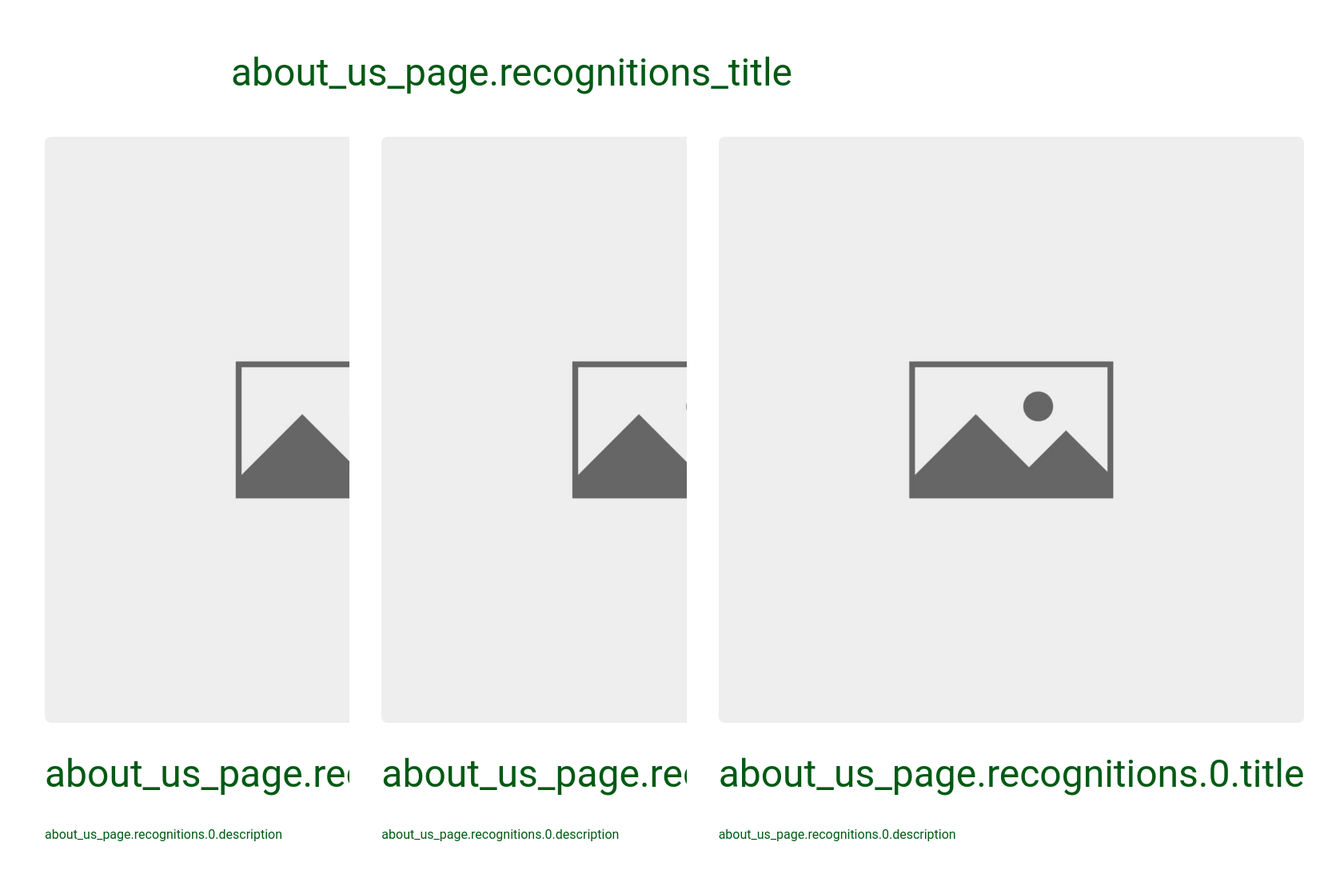
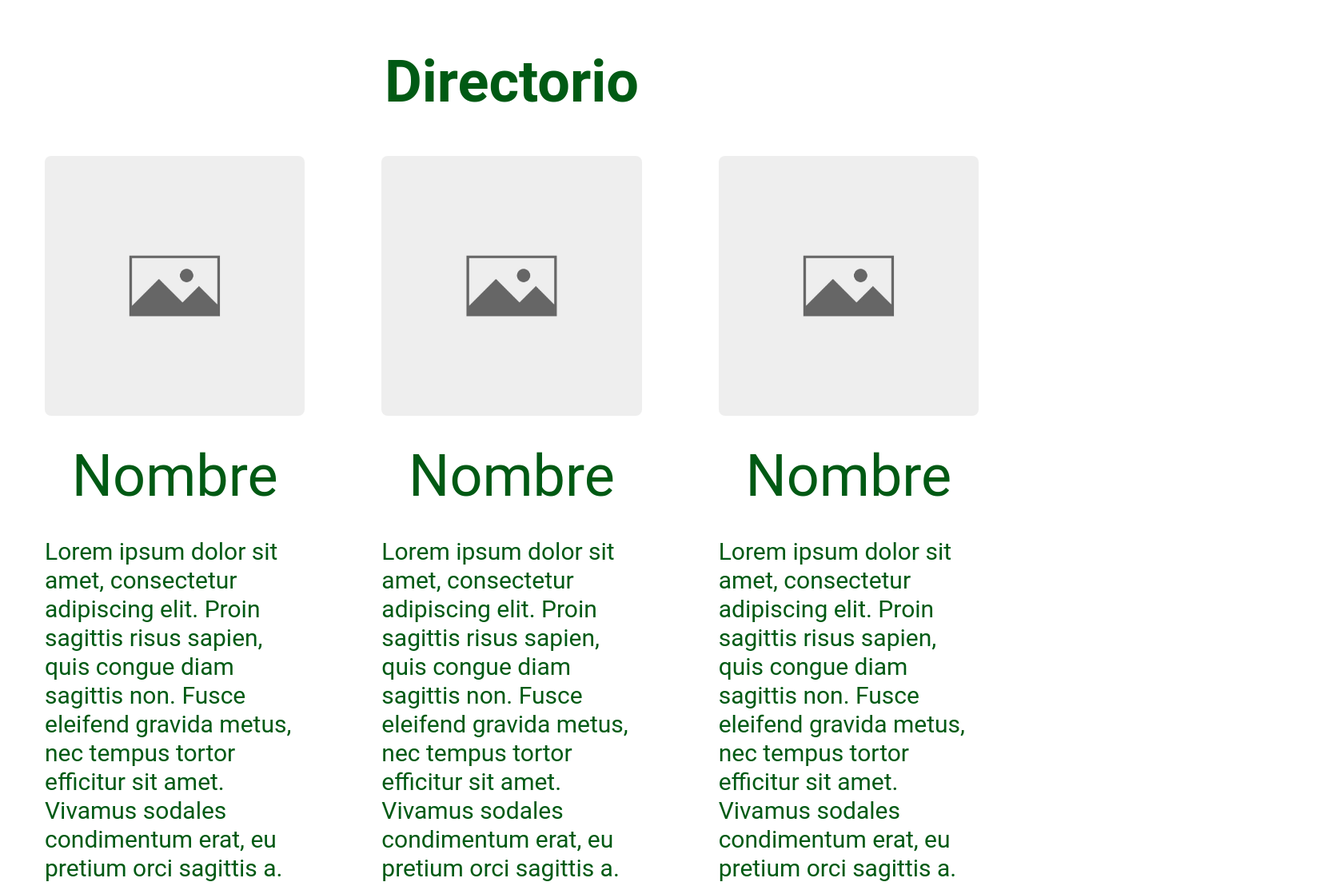
Before and after one commit to SamuelEscobar0761/csp-app, a React (Vite) app: page /about_us in a window 1280 px wide. Shown: the part 3800-4908 px from the top of the page at 80% size, 1671 px wide, since content can reach past the window. Built offline with nearby package versions, Linux system fonts and the light colour scheme.

Commit message:
trabajando en about us

```diff
--- a/public/locales/es/ns1.json
+++ b/public/locales/es/ns1.json
@@ -31,6 +31,7 @@
             "title": "Visión",
             "description":"Lorem ipsum dolor sit amet, consectetur adipiscing elit. Proin sagittis risus sapien, quis congue diam sagittis non. Fusce eleifend gravida metus, nec tempus tortor efficitur sit amet. Vivamus sodales condimentum erat, eu pretium orci sagittis a. Pellentesque habitant morbi tristique senectus et netus et malesuada fames ac turpis egestas. Nulla interdum odio lorem, vel consequat eros pretium efficitur. Pellentesque vel accumsan magna, nec blandit lorem. Nam pretium eu nisi et faucibus. Curabitur ut ligula fringilla, cursus tortor quis, fringilla nisl. Fusce sodales turpis eget vehicula accumsan. Donec feugiat tincidunt ornare. Quisque ligula eros, aliquam vel porttitor tincidunt, lobortis et arcu. Sed fermentum porttitor est, eu suscipit diam. Suspendisse tristique varius velit, eget sollicitudin diam mattis nec."
         },
+        "directory_title": "Directorio",
         "directory":[
             {"name": "Nombre", "description": "Lorem ipsum dolor sit amet, consectetur adipiscing elit. Proin sagittis risus sapien, quis congue diam sagittis non. Fusce eleifend gravida metus, nec tempus tortor efficitur sit amet. Vivamus sodales condimentum erat, eu pretium orci sagittis a. Pellentesque habitant morbi tristique senectus et netus et malesuada fames ac turpis egestas. Nulla interdum odio lorem, vel consequat eros pretium efficitur. Pellentesque vel accumsan magna, nec blandit lorem. Nam pretium eu nisi et faucibus. Curabitur ut ligula fringilla, cursus tortor quis, fringilla nisl. Fusce sodales turpis eget vehicula accumsan. Donec feugiat tincidunt ornare. Quisque ligula eros, aliquam vel porttitor tincidunt, lobortis et arcu. Sed fermentum porttitor est, eu suscipit diam. Suspendisse tristique varius velit, eget sollicitudin diam mattis nec."},
             {"name": "Nombre", "description": "Lorem ipsum dolor sit amet, consectetur adipiscing elit. Proin sagittis risus sapien, quis congue diam sagittis non. Fusce eleifend gravida metus, nec tempus tortor efficitur sit amet. Vivamus sodales condimentum erat, eu pretium orci sagittis a. Pellentesque habitant morbi tristique senectus et netus et malesuada fames ac turpis egestas. Nulla interdum odio lorem, vel consequat eros pretium efficitur. Pellentesque vel accumsan magna, nec blandit lorem. Nam pretium eu nisi et faucibus. Curabitur ut ligula fringilla, cursus tortor quis, fringilla nisl. Fusce sodales turpis eget vehicula accumsan. Donec feugiat tincidunt ornare. Quisque ligula eros, aliquam vel porttitor tincidunt, lobortis et arcu. Sed fermentum porttitor est, eu suscipit diam. Suspendisse tristique varius velit, eget sollicitudin diam mattis nec."},
--- a/src/@types/resources.d.ts
+++ b/src/@types/resources.d.ts
@@ -21,8 +21,16 @@ interface Resources {
       "next": "Siguiente",
       "stories": [
         {
-          "title": "",
-          "description": ""
+          "title": "Titulo",
+          "description": "-Lorem ipsum dolor sit amet, consectetur adipiscing elit. Nullam cursus varius viverra. In magna ante, blandit sed ullamcorper quis, pulvinar sit -amet ex. Suspendisse risus felis, interdum et mauris fringilla, porttitor fringilla urna. Sed vel nunc diam. In purus libero, dictum quis tincidunt id, l-obortis ac lorem. Suspendisse eu luctus est. Curabitur molestie arcu in turpis mattis, sed bibendum risus tempus. Fusce sit amet felis pharetra,"
+        },
+        {
+          "title": "Titulo",
+          "description": "-Lorem ipsum dolor sit amet, consectetur adipiscing elit. Nullam cursus varius viverra. In magna ante, blandit sed ullamcorper quis, pulvinar sit -amet ex. Suspendisse risus felis, interdum et mauris fringilla, porttitor fringilla urna. Sed vel nunc diam. In purus libero, dictum quis tincidunt id, l-obortis ac lorem. Suspendisse eu luctus est. Curabitur molestie arcu in turpis mattis, sed bibendum risus tempus. Fusce sit amet felis pharetra,"
+        },
+        {
+          "title": "Titulo",
+          "description": "-Lorem ipsum dolor sit amet, consectetur adipiscing elit. Nullam cursus varius viverra. In magna ante, blandit sed ullamcorper quis, pulvinar sit -amet ex. Suspendisse risus felis, interdum et mauris fringilla, porttitor fringilla urna. Sed vel nunc diam. In purus libero, dictum quis tincidunt id, l-obortis ac lorem. Suspendisse eu luctus est. Curabitur molestie arcu in turpis mattis, sed bibendum risus tempus. Fusce sit amet felis pharetra,"
         }
       ],
       "goal_vision_title": "Misión y Visión",
@@ -34,6 +42,7 @@ interface Resources {
         "title": "Visión",
         "description": "Lorem ipsum dolor sit amet, consectetur adipiscing elit. Proin sagittis risus sapien, quis congue diam sagittis non. Fusce eleifend gravida metus, nec tempus tortor efficitur sit amet. Vivamus sodales condimentum erat, eu pretium orci sagittis a. Pellentesque habitant morbi tristique senectus et netus et malesuada fames ac turpis egestas. Nulla interdum odio lorem, vel consequat eros pretium efficitur. Pellentesque vel accumsan magna, nec blandit lorem. Nam pretium eu nisi et faucibus. Curabitur ut ligula fringilla, cursus tortor quis, fringilla nisl. Fusce sodales turpis eget vehicula accumsan. Donec feugiat tincidunt ornare. Quisque ligula eros, aliquam vel porttitor tincidunt, lobortis et arcu. Sed fermentum porttitor est, eu suscipit diam. Suspendisse tristique varius velit, eget sollicitudin diam mattis nec."
       },
+      "directory_title": "Directorio",
       "directory": [
         {
           "name": "Nombre",
--- a/src/app/components/RecognitionItem.tsx
+++ b/src/app/components/RecognitionItem.tsx
@@ -4,7 +4,7 @@ import { useState, useEffect } from 'react';
 
 export default function RecognitionItem({ sections, image, title='', text='' }: { sections: number, image: string, title?: string, text?: string }) {
     const theme = useTheme();
-    const isHorizontal = useMediaQuery(theme.breakpoints.up('md'));
+    const isHorizontal = useMediaQuery(theme.breakpoints.up('lg'));
     const [width, setWidth] = useState('');
 
     useEffect(() => {
@@ -16,10 +16,10 @@ export default function RecognitionItem({ sections, image, title='', text='' }:
     }, [sections, isHorizontal]);
 
     return (
-        <div className={`w-${width} mx-auto bg-white text-primary p-10 mb-5 md:mb-0 md:mr-0 last:mr-0`}>
+        <div className={`w-${width} mx-auto bg-white text-primary px-10 mb-5 md:mb-0 md:mr-0 last:mr-0`}>
             <img src={image} className={`aspect-square object-cover rounded-lg`} alt={title}/>
-            <h2 className="sm:py-5 text-center text-3xl lg:text-5xl lg:py-10">{title}</h2>
-            <p>{text}</p>
+            <h2 className="py-5 text-center text-3xl md:text-5xl lg:text-7xl lg:py-10">{title}</h2>
+            <p className="text-xl md:text-2xl lg:text-3xl">{text}</p>
         </div>
     );
 };
--- a/src/app/pages/AboutUsPage.tsx
+++ b/src/app/pages/AboutUsPage.tsx
@@ -8,11 +8,11 @@ import RecognitionItem from "../components/RecognitionItem";
 
 export const AboutUsPage = () => {
     const [images_about_us, setImages_about_us] = useState<Image[]>([]);
-    const[chronologyImages, setchronologyImages] = useState<Image[]>([]);
-    const[recognitionImages, setRecognitionImages] = useState<Image[]>([]);
     const[storiesImages, setStoriesImages] = useState<Image[]>([]);
+    const[directorsImages, setDirectorsImages] = useState<Image[]>([]);
     const { t } = useTranslation('ns1');
     const stories = t("about_us_page.stories", { returnObjects: true });
+    const directors = t("about_us_page.directory", { returnObjects: true });
 
     useEffect(() => {
         LocateImageService.getInstance().getImages("about_us_page", "carousel")
@@ -33,7 +33,7 @@ export const AboutUsPage = () => {
 
         LocateImageService.getInstance().getImages("about_us_page", "recognition")
             .then(images => {
-                setRecognitionImages(images);
+                setDirectorsImages(images);
             })
             .catch(error => {
                 console.error('Error al obtener las imágenes:', error);
@@ -55,13 +55,19 @@ export const AboutUsPage = () => {
                     <CatalogItem key={index} img_position='right' img_path={storiesImages[index].path} title={item.title} description={item.description}/>
                 )
             ))}
-            <h2 className={`pt-10 text-primary bg-white text-center text-5xl`}>{t('about_us_page.recognitions_title')}</h2>
-
+            <h2 className={`py-10 text-primary bg-white text-center text-7xl font-bold`}>{t('about_us_page.directory_title')}</h2>
             <div className="grid grid-cols-1 md:grid-cols-3 gap-4 bg-white p-4">
-                {recognitionImages.map((item, index) => (
-                    <RecognitionItem key={index} sections={1} image={item.path} title={t(`about_us_page.recognitions.0.title` )} text={t('about_us_page.recognitions.0.description')}/>
+                {directors.map((item, index) => (
+                    directorsImages.length > 0 && (
+                        <RecognitionItem key={index} sections={1} image={directorsImages[index].path} title={item.name} text={item.description}/>
+                    )
                 ))}
             </div>
+            <h2 className={`py-10 text-primary bg-white text-center text-7xl font-bold`}>{t('about_us_page.statutes_regulations_title')}</h2>
+            <div className="flex justify-center ...">
+                <iframe src='\assets\pdfs\comunicado.pdf' className='w-11/12 md:h-screen'/>
+            </div>
+            <h2 className={`py-10 text-primary bg-white text-center text-7xl font-bold`}>{t('about_us_page.memories_title')}</h2>
         </div>
     );
 };
```
